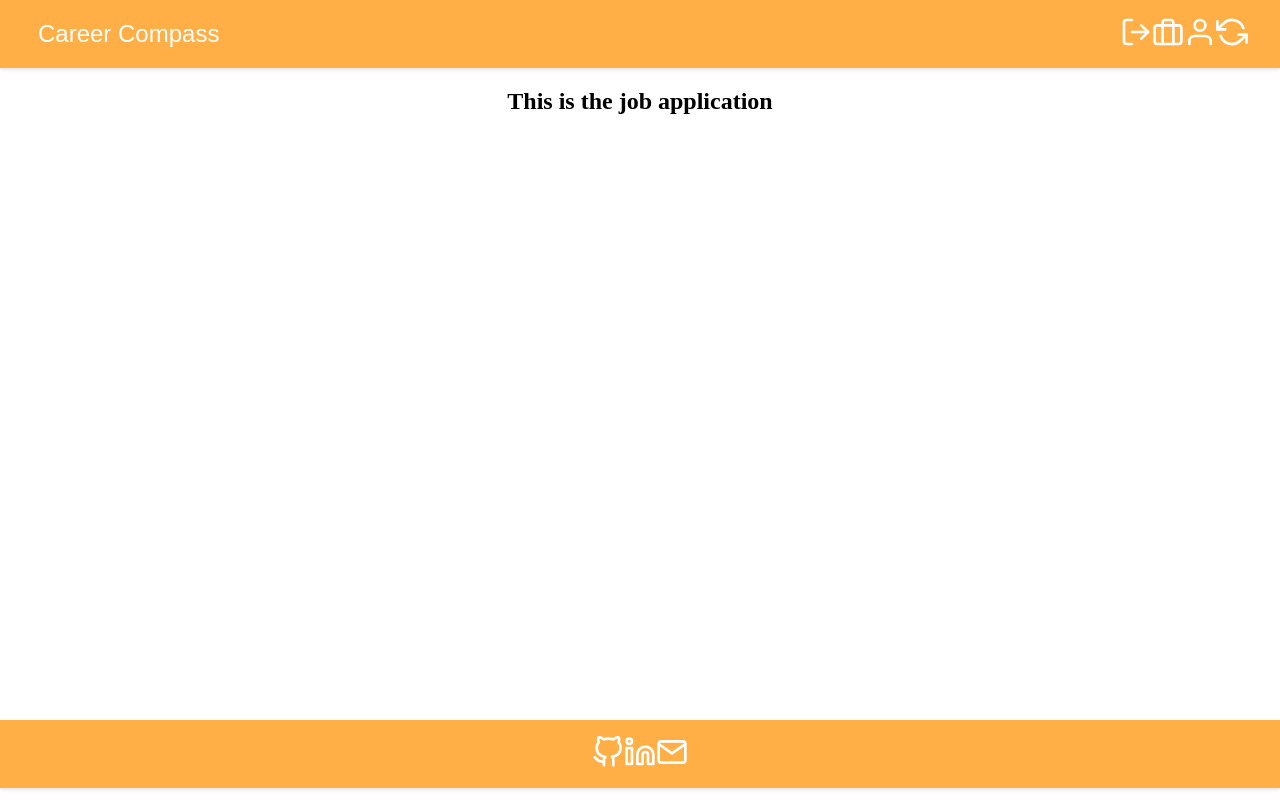
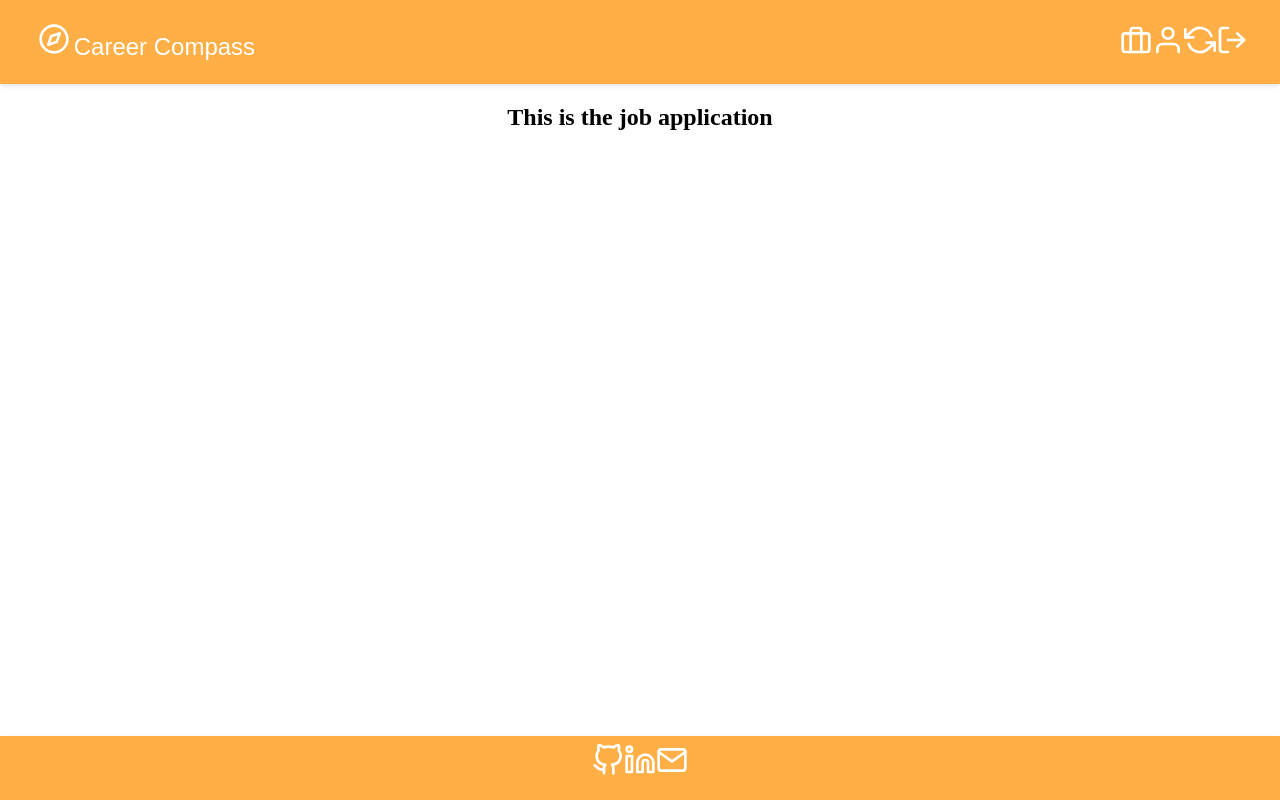
Before and after one commit to rpet064/career_compass, a Next.js app: page /jobApplication in a window 1280 px wide. Built offline with nearby package versions, Linux system fonts and the light colour scheme.

Commit message:
Implement global navigation with next/router and refreshing
Enable routing via navbar
Footer now opens a tab with link (previously loaded on current page)
Adjust height of footer and header
Enable refreshing of application

```diff
--- a/app/components/Footer.tsx
+++ b/app/components/Footer.tsx
@@ -5,13 +5,13 @@ import colour from '../styles/colour.module.css';
 export default function Navbar() {
     return (
         <div className={`${styles.footer} ${colour.lightGrayBoxShadow} ${colour.orangeBackground}`}>
-            <a href="https://github.com/rpet064">
+            <a href="https://github.com/rpet064" target="_blank" rel="noopener noreferrer">
                 <FiGithub title="Github" />
             </a>
-            <a href="https://www.linkedin.com/in/robert-pether-ba9968113">
+            <a href="https://www.linkedin.com/in/robert-pether-ba9968113" target="_blank" rel="noopener noreferrer">
                 <FiLinkedin title="Linkedin" />
             </a>
-            <a href="mailto:rpether@hotmail.co.nz">
+            <a href="mailto:rpether@hotmail.co.nz" target="_blank">
                 <FiMail title="Email" />
             </a>
         </div>
--- a/app/components/Navbar.tsx
+++ b/app/components/Navbar.tsx
@@ -1,26 +1,48 @@
-import { FiBriefcase, FiUser, FiRefreshCcw, FiLogIn, FiLogOut, FiCompass } from "react-icons/fi";
+import { FiBriefcase, FiUser, FiRefreshCcw, FiLogOut, FiCompass } from "react-icons/fi";
 import { useState } from "react";
 import styles from '../styles/navbar.module.css';
 import colour from '../styles/colour.module.css';
+import { useNavigation } from '../utility/navigation';
+import { logOutHandler } from '../../pages/api/authentication/logout';
 
 export default function Navbar() {
 
-   const [isUserLoggedIn, setIsUserLoggedIn] = useState(false);
-   const [displayLogo, setDisplayLogo] = useState(false);
+   const navigate = useNavigation();
+
+   const handleLogout = async () => {
+      try {
+          const data = await logOutHandler();
+          if(!data){
+            throw Error("Error logging out. Please try again.")
+          }
+          navigate("/login");
+      } catch (error) {
+         console.log(error);
+      }
+   }
+
+   const navigateUser = (nextPage: string) => {
+
+      // TODO: Implement local storage token
+      let loggedIn = true
+      if(!loggedIn)
+         navigate("/login");
+
+      navigate(`/${nextPage}`);
+   }
 
    return (
       <div className={`${styles.navbar} ${colour.lightGrayBoxShadow} ${colour.orangeBackground}`}>
          <div>
-            <button onClick={() => setDisplayLogo(!displayLogo)}>{displayLogo ? <FiCompass /> :
-            <span className={styles.logoText}>Career Compass</span>}</button>
+            <button onClick={() => navigateUser("home")}>
+            <FiCompass /> <span className={styles.logoText}>Career Compass</span></button>
          </div>
 
-         {/* navigation */}
          <div>
-            {isUserLoggedIn ? <FiLogIn /> : <FiLogOut />}
-            <FiBriefcase />
-            <FiUser />
-            <FiRefreshCcw />
+            <FiBriefcase onClick={() => navigateUser("jobApplication")}/>
+            <FiUser onClick={() => navigateUser("userProfile")}/>
+            <FiRefreshCcw onClick={() => location.reload()}/>
+            <FiLogOut onClick={() => handleLogout}/>
          </div>
       </div>
    );
--- a/app/styles/footer.module.css
+++ b/app/styles/footer.module.css
@@ -1,6 +1,7 @@
 .footer{
     display: flex;
     justify-content: center;
-    padding: 1rem 2rem;
     box-shadow: 0 2px 4px rgba(0, 0, 0, 0.1);
+    padding: 0.5rem 0rem;
+    height: calc(5% + 0.5rem);
 }
--- a/app/styles/navbar.module.css
+++ b/app/styles/navbar.module.css
@@ -2,7 +2,8 @@
     display: flex;
     justify-content: space-between;
     align-items: center;
-    padding: 1rem 2rem;
+    padding: 0.5rem 2rem;
+    height: calc(7.5% + 0.5rem);
 }
 
 .navbar .logoText{
--- /dev/null
+++ b/app/utility/navigation.ts
@@ -0,0 +1,11 @@
+import { useRouter } from 'next/router';
+
+export const useNavigation = () => {
+ const router = useRouter();
+
+ const navigate = (route: string) => {
+    router.push(route);
+ };
+
+ return navigate;
+};
```
Also changed, not shown: pages/index.tsx (+5 -5 lines).
